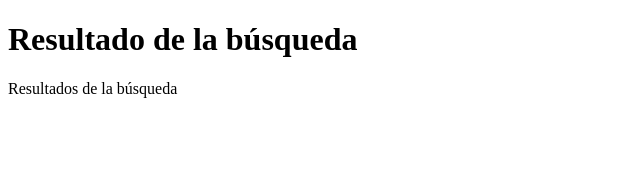
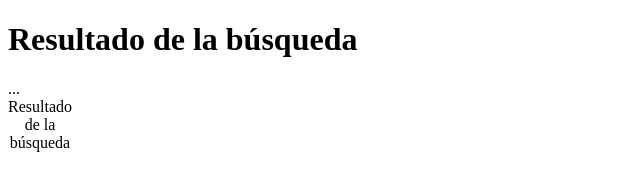
Before and after one commit to rolo8043/Rosa-L-pez, a plain HTML site: page P1/Pt8.html in a window 1280 px wide. Shown: the whole page, without its empty margins (0-640 px from the left). Drawn offline with Linux system fonts and the light colour scheme.

Commit message:
Update Pt8.html

```diff
--- a/P1/Pt8.html
+++ b/P1/Pt8.html
@@ -7,7 +7,10 @@
 <body>
 
 <h1>Resultado de la búsqueda</h1>
-<p>Resultados de la búsqueda</p>
+<table>
+<caption>Resultado de la búsqueda</caption>
+...
+</table>
 
 </body>
 </html>
```
